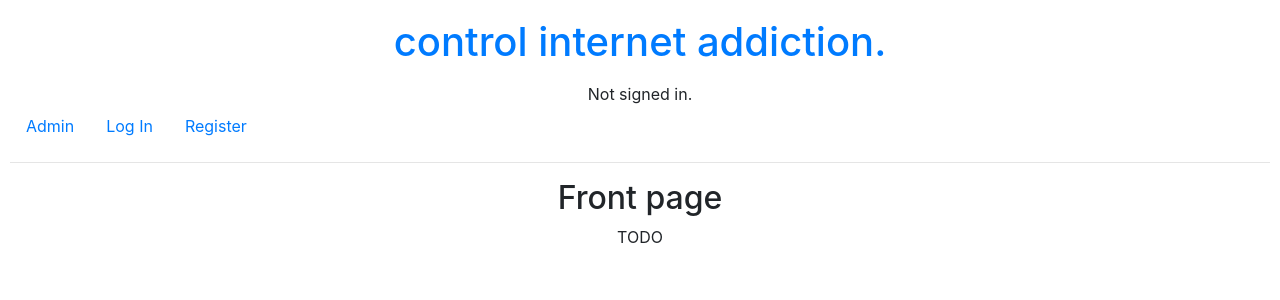
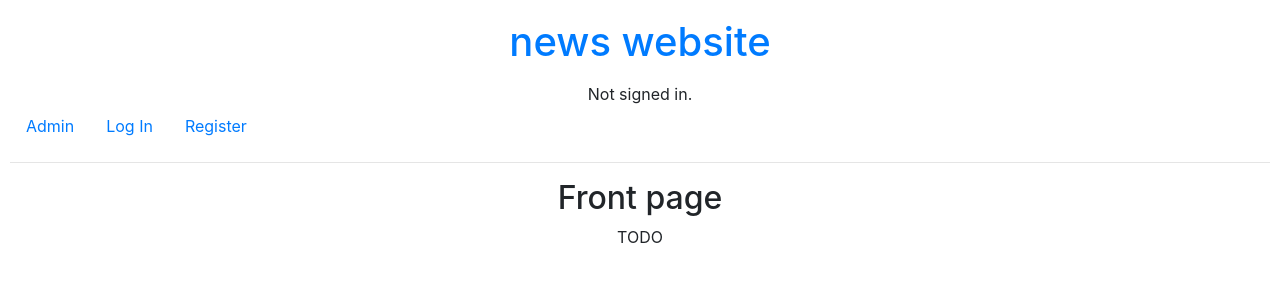
Before and after one commit to YAN3908/exel, a Django app: page / in a window 1280 px wide. Shown: the top 300 px of the page. Run offline with Django 4.2, Linux system fonts and the light colour scheme; some libraries are stand-ins or nearby versions.

Commit message:
News site

```diff
--- a/exsel/readexel/templates/readexel/layout.html
+++ b/exsel/readexel/templates/readexel/layout.html
@@ -3,13 +3,13 @@
 <!DOCTYPE html>
 <html lang="en">
     <head>
-        <title>{% block title %}internet addiction{% endblock %}</title>
+        <title>{% block title %}news website{% endblock %}</title>
         <link rel="stylesheet" href="https://stackpath.bootstrapcdn.com/bootstrap/4.4.1/css/bootstrap.min.css" integrity="sha384-Vkoo8x4CGsO3+Hhxv8T/Q5PaXtkKtu6ug5TOeNV6gBiFeWPGFN9MuhOf23Q9Ifjh" crossorigin="anonymous">
         <link href="{% static 'readexel/css/styles.css' %}" rel="stylesheet">
     </head>
     <body>
     <a class="nav-link" href="{% url 'index' %}">
-        <h1>control internet addiction.</h1>
+        <h1>news website</h1>
     </a>
         <div>
             {% if user.is_authenticated %}
```
